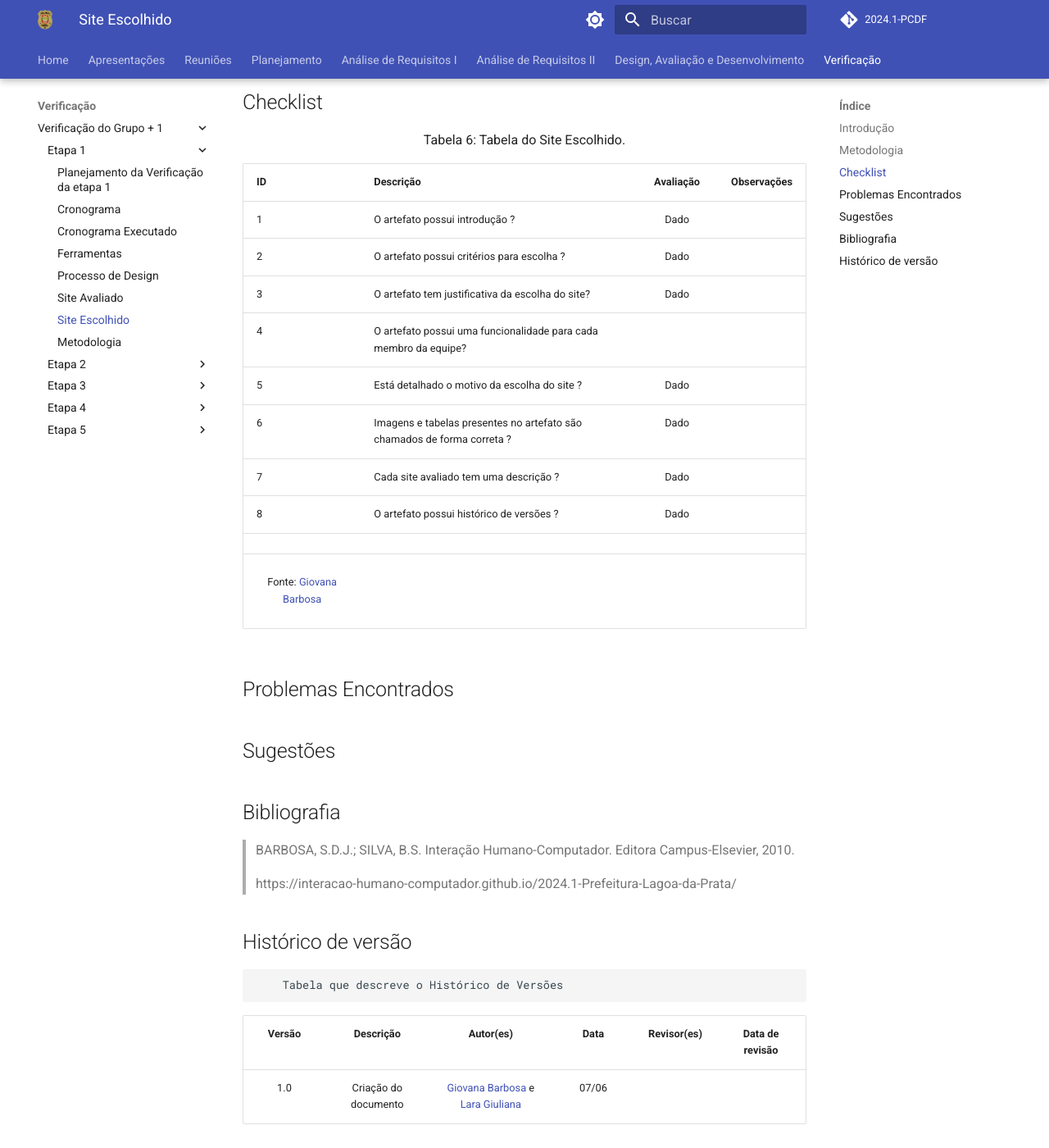
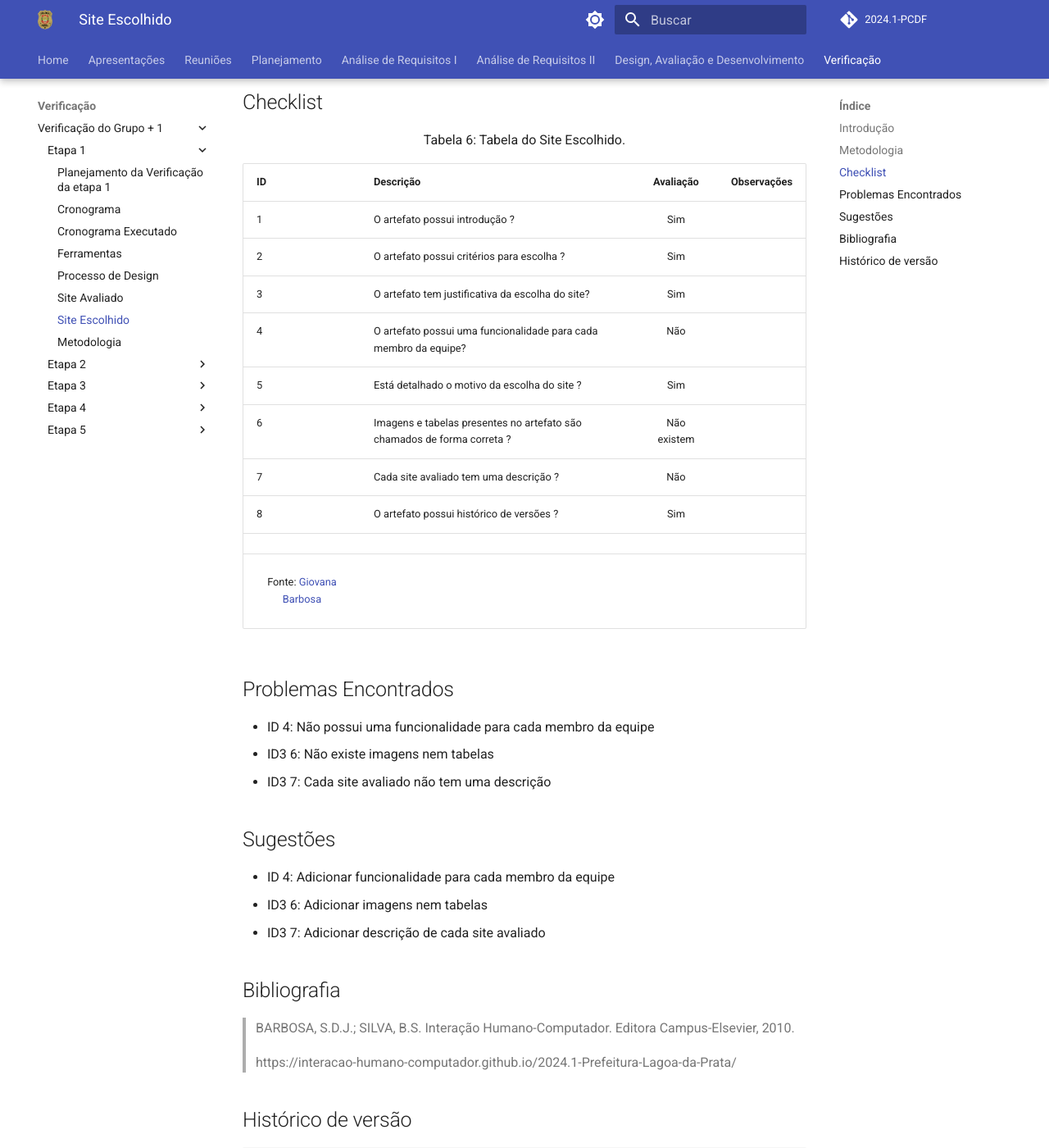
Before and after one commit to Interacao-Humano-Computador/2024.1-PCDF, an MkDocs documentation site: the page built from docs/verificacao/verificaçao_grupo+1/Etapa1/site_escolhido.md, in a window 1280 px wide and 1400 px high, scrolled down 482 px. Shown: the whole window at 82% size. Built offline with MkDocs 1.6.1 and Material for MkDocs 9.7.7, drawn with Linux system fonts in a browser that asks for light colours; comment, search, counter and statistics services are not loaded.

Commit message:
Relato site escolhido

```diff
--- a/docs/verificacao/verificaçao_grupo+1/Etapa1/site_escolhido.md
+++ b/docs/verificacao/verificaçao_grupo+1/Etapa1/site_escolhido.md
@@ -10,19 +10,25 @@ Para verificar o artefato, responderemos o checklist feito no planejamento da ve
 
 | __ID__ | __Descrição__ | __Avaliação__ | __Observações__ |
 |:----------|:----------|:----------:| --------------------|
-| 1 | O artefato possui introdução ?   | Dado  | |
-| 2  | O artefato possui critérios para escolha ?  | Dado  | |
-| 3  | O artefato tem justificativa da escolha do site?  | Dado  | |
-| 4 |  O artefato possui uma funcionalidade para cada membro da equipe? | |
-| 5  | Está detalhado o motivo da escolha do site ?  | Dado | |
-| 6  | Imagens e tabelas presentes no artefato são chamados de forma correta ? | Dado  | |
-| 7  |  Cada site avaliado tem uma descrição ?  | Dado  | |
-| 8  | O artefato possui histórico de versões ?   | Dado  | |
+| 1 | O artefato possui introdução ?   | Sim  | |
+| 2  | O artefato possui critérios para escolha ?  | Sim  | |
+| 3  | O artefato tem justificativa da escolha do site?  | Sim  | |
+| 4 |  O artefato possui uma funcionalidade para cada membro da equipe? | Não |
+| 5  | Está detalhado o motivo da escolha do site ?  | Sim | |
+| 6  | Imagens e tabelas presentes no artefato são chamados de forma correta ? | Não existem  | |
+| 7  |  Cada site avaliado tem uma descrição ?  | Não  | |
+| 8  | O artefato possui histórico de versões ?   | Sim  | |
  <center>  <p>Fonte: <a href="https://github.com/gio221">Giovana Barbosa</a></p></center>
 
 ## Problemas Encontrados
+* ID 4: Não possui uma funcionalidade para cada membro da equipe
+* ID3 6: Não existe imagens nem tabelas
+* ID3 7: Cada site avaliado não tem uma descrição
 
 ## Sugestões
+* ID 4: Adicionar funcionalidade para cada membro da equipe
+* ID3 6: Adicionar imagens nem tabelas
+* ID3 7: Adicionar descrição de cada site avaliado
 
 ## Bibliografia
 > BARBOSA, S.D.J.; SILVA, B.S. Interação Humano-Computador. Editora Campus-Elsevier, 2010.
```
